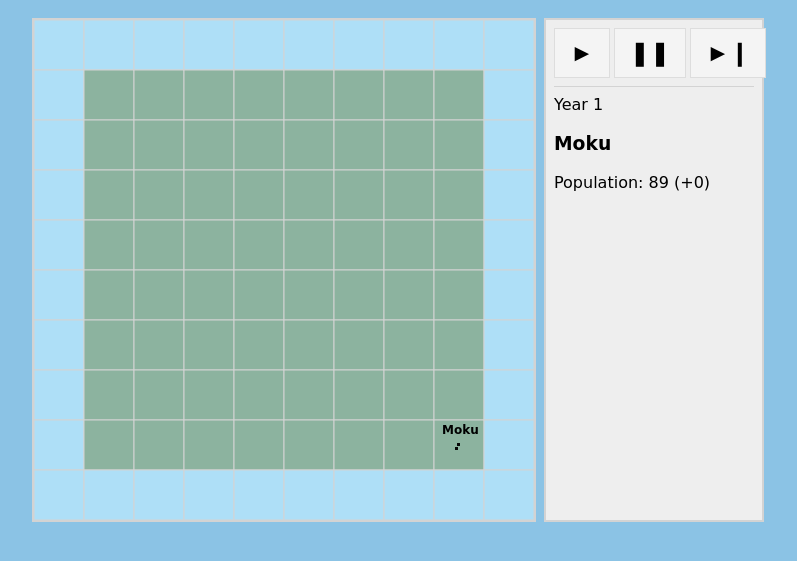
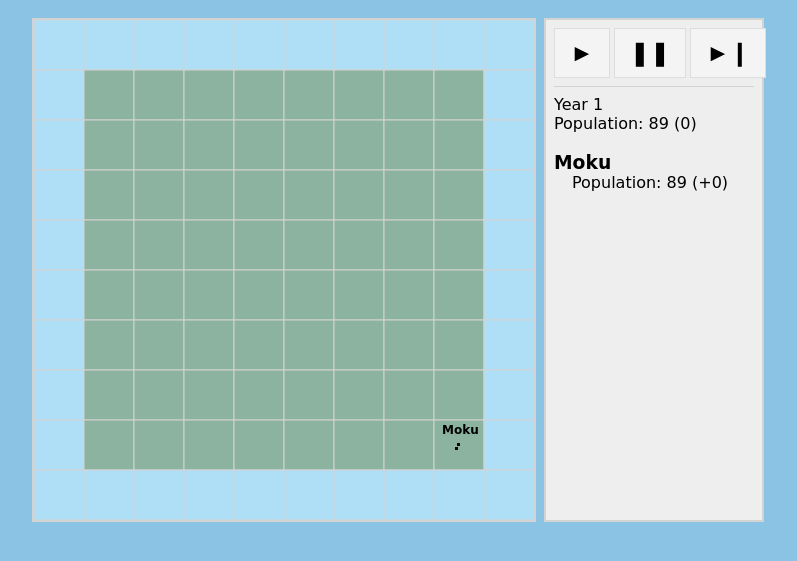
Before and after one commit to dmandelin/island_villages, a plain HTML site: page index.html in a window 1280 px wide. Shown: the part 61-622 px from the top of the page, without its empty margins (242-1039 px from the left). Drawn offline with Linux system fonts and the light colour scheme; a web font is replaced by a local one.

Commit message:
Total population display and better display formatting.

```diff
--- a/island.js
+++ b/island.js
@@ -21,6 +21,12 @@ class Island {
     villages = [];
     year_ = 1;
     get year() { return this.year_; }
+    get pop() {
+        return sum(this.villages.map(v => v.pop));
+    }
+    get lastPopChange() {
+        return sum(this.villages.map(v => v.lastPopChange));
+    }
     tile(x, y) {
         const col = this.tiles[x];
         return col ? col[y] : undefined;
@@ -167,6 +173,7 @@ class View {
         this.panel = document.getElementById('panel');
         this.widgets = [
             new TextWidget(this.panel, 'Year', () => island.year, ' '),
+            new TextWidget(this.panel, 'Population', () => `${island.pop} (${island.lastPopChange})`),
             new VillageListWidget(this.panel),
         ];
         this.svg = document.getElementById('map');
@@ -201,8 +208,8 @@ class VillageListWidget {
     refresh() {
         for (let i = this.length; i < island.villages.length; ++i) {
             const village = island.villages[i];
-            addH3(this.panel, village.name);
-            this.widgets.push(new TextWidget(this.panel, 'Population', () => `${village.pop} (${withSign(village.lastPopChange)})`));
+            addH3(this.panel, village.name, 'village-name');
+            this.widgets.push(new TextWidget(this.panel, 'Population', () => `${village.pop} (${withSign(village.lastPopChange)})`, ': ', 'village-data'));
             ++this.length;
         }
         for (const widget of this.widgets) {
@@ -216,12 +223,13 @@ class TextWidget {
     supplier;
     sep;
     div;
-    constructor(panel, label, supplier, sep = ': ') {
+    constructor(panel, label, supplier, sep = ': ', className = '') {
         this.panel = panel;
         this.label = label;
         this.supplier = supplier;
         this.sep = sep;
         this.div = document.createElement('div');
+        this.div.className = className;
         this.refresh();
         panel.appendChild(this.div);
     }
@@ -320,6 +328,12 @@ controller.bind('step', 'click', controller.step);
 controller.bind('play', 'click', controller.run);
 controller.bind('pause', 'click', controller.stop);
 // ---------------------------- Library functions ----------------------------
+function sum(ns) {
+    let s = 0;
+    for (const n of ns)
+        s += n;
+    return s;
+}
 function randRange(a, b) {
     return Math.floor(a + Math.random() * (b - a));
 }
@@ -340,8 +354,9 @@ function poisson(lambda) {
 function withSign(n) {
     return (n < 0 ? "" : "+") + n;
 }
-function addH3(e, text) {
+function addH3(e, text, className) {
     const ch = document.createElement('h3');
     ch.innerText = text;
+    ch.className = className;
     e.appendChild(ch);
 }
--- a/styles.css
+++ b/styles.css
@@ -56,3 +56,11 @@ button {
 button:hover {
     background-color: #e4e4e4;
 }
+
+h3.village-name {
+    margin-bottom: 0;
+}
+
+.village-data {
+    margin-left: 2ex;
+}
```
Also changed, not shown: 1 other file.
